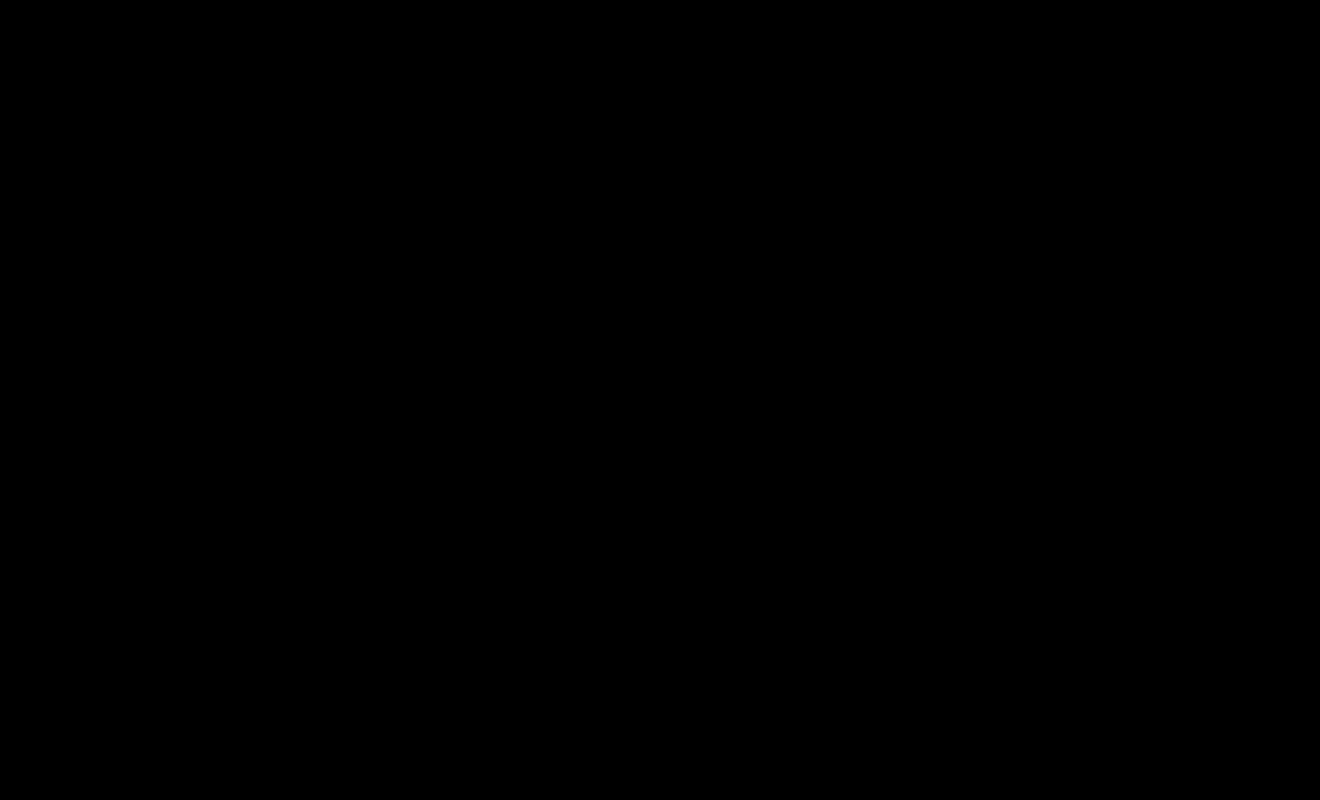
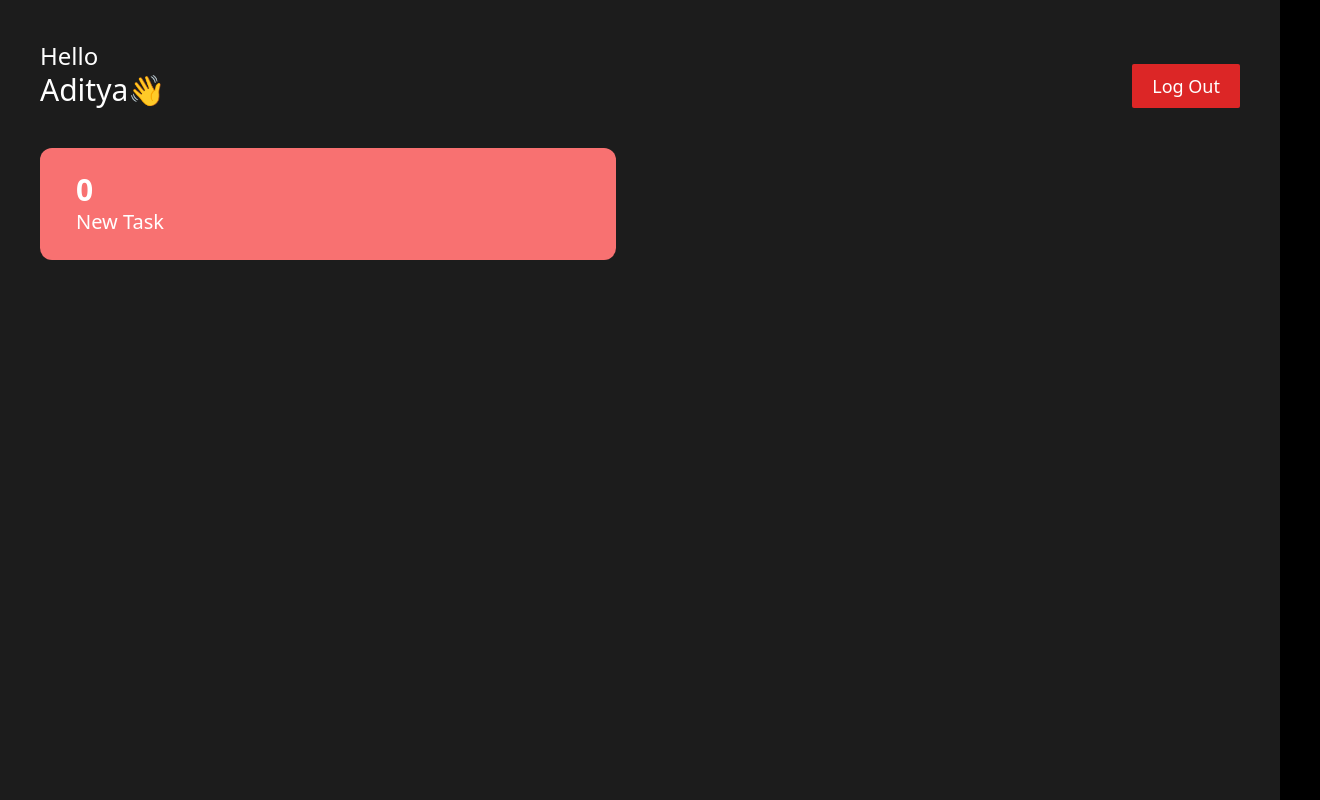
Before and after one commit to Adit122022/Ems, a React (Vite) app: page / in a window 1280 px wide. Shown: the whole page, 1320 px wide, since content can reach past the window. Built offline with nearby package versions, Linux system fonts and the light colour scheme.

Commit message:
working on tasklist

```diff
--- a/src/Components/Dashboard/EmployeDashboard.jsx
+++ b/src/Components/Dashboard/EmployeDashboard.jsx
@@ -1,8 +1,13 @@
 import React from 'react'
+import Header from '../others/Header'
+import TaskList from '../others/TaskList'
 
 const EmployeDashboard = () => {
   return (
-    <div>EmployeDashboard</div>
+    <div className='p-10 bg-[#1c1c1c] h-screen'>
+       <Header/>
+       <TaskList/>
+        </div>
   )
 }
 
--- /dev/null
+++ b/src/Components/others/Header.jsx
@@ -0,0 +1,14 @@
+import React from 'react'
+
+const Header = () => {
+  return (
+    <div className='flex items-end justify-between'>
+        <h1 className='text-2xl font-medium'>
+            Hello <br /> <span className='text-3xl'>Aditya👋</span>
+        </h1>
+        <button className='bg-red-600 text-white text-lg font-medium px-5 py-2 rounded-sm'>Log Out</button>
+    </div>
+  )
+}
+
+export default Header
--- /dev/null
+++ b/src/Components/others/TaskList.jsx
@@ -0,0 +1,14 @@
+import React from 'react'
+
+const TaskList = () => {
+  return (
+    <div className='flex mt-10 justify-between gap-5 w-screen '>
+<div className='px-9 py-6 w-[45%] bg-red-400 rounded-xl'>
+    <h2 className='text-3xl font-semibold'>0</h2>
+    <h3 className='text-xl font-medium'>New Task</h3>
+</div>
+    </div>
+  )
+}
+
+export default TaskList
--- a/src/index.css
+++ b/src/index.css
@@ -11,5 +11,6 @@
 height :100%;
 }
 body{
+    color: white;
     background-color: black;
 }
```
